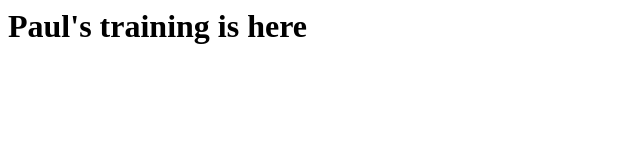
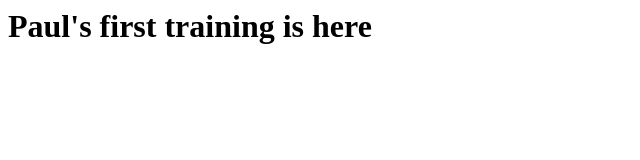
Before and after one commit to PaulABB01/paul, a plain HTML site: page index.html in a window 1280 px wide. Shown: the whole page, without its empty margins (0-640 px from the left). Drawn offline with Linux system fonts and the light colour scheme.

Commit message:
first commit

```diff
--- a/index.html
+++ b/index.html
@@ -1 +1 @@
-<h1>Paul's training is here</h1>
+<h1>Paul's first training is here</h1>
```
